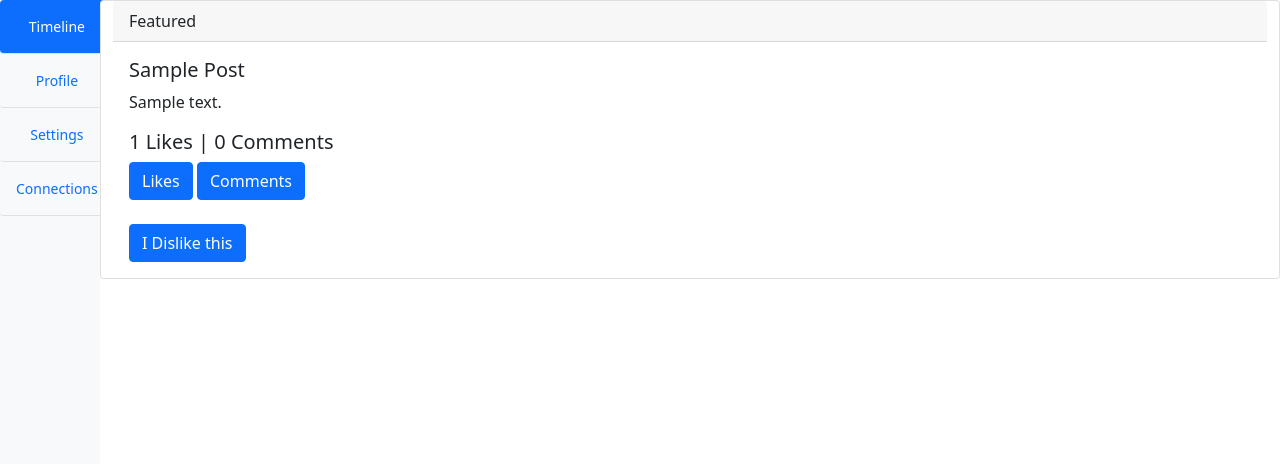
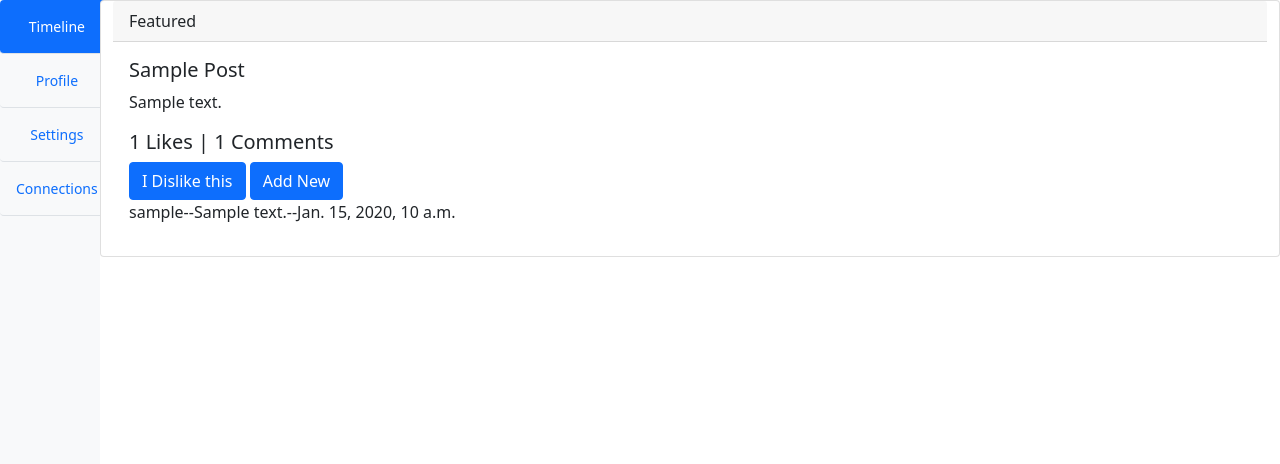
Before and after one commit to vipinkumar71/socially, a Django app: page / in a window 1280 px wide. Shown: the top 464 px of the page. Run offline with Django 4.2, Linux system fonts and the light colour scheme; a user stored in the database is signed in; tables that the repository leaves empty hold one stand-in row (values such as "Sample post"); some libraries are stand-ins or nearby versions.

Commit message:
added comment and like buttons

```diff
--- a/templates/base.html
+++ b/templates/base.html
@@ -59,6 +59,7 @@
     // Handling likes
     $(".like").click(function () {
         let postId = $(this).attr('data');
+        alert(postId);
         let el = $(this);
         let url = `/like-post/${postId}/`
         $.ajax({
--- a/templates/components/card.html
+++ b/templates/components/card.html
@@ -5,17 +5,18 @@
   <div class="card-body">
     <h5 class="card-title">{{ post.title | title }}</h5>
     <p class="card-text">{{ post.content }}</p>
-     <h5>{{ post.like_set.count }} Likes | 0 Comments</h5>
-    <!----Likes--->
-    <butoon href="#" class="btn btn-primary like" data=" {{post.id}}">Likes</butoon>
-        <!-- comments -->
-    <butoon href="#" class="btn btn-primary Comments" data="{{post.id}}">Comments</butoon><br><br>
 
-
-    {% if post.id in likes %}
+     <h5>{{ post.post_likes.count }} Likes | {{post.post_comments.count}} Comments</h5>
+      {% if post.id in likes %}
     <button href="#" class="btn btn-primary like" data="{{ post.id }}"> I Dislike this</button>
       {% else %}
     <button href="#" class="btn btn-primary like" data="{{ post.id }}"> I Like This</button>
       {% endif %}
+      <!-- comments -->
+<button href="#" class="btn btn-primary comments" data="{{ Comment.id }}"> Add New</button>
+      {% for comment in post.post_comments.all %}
+      <p>{{comment.commented_by }}--{{comment.content}}--{{comment.published_on}}</p>
+      {% endfor %}
+
   </div>
 </div>
--- a/templates/index.html
+++ b/templates/index.html
@@ -8,5 +8,6 @@
         {% endfor %}
     </div>
 
-
+<!-- JavaScript Bundle with Popper -->
+<script src="https://cdn.jsdelivr.net/npm/bootstrap@5.1.3/dist/js/bootstrap.bundle.min.js" integrity="sha384-ka7Sk0Gln4gmtz2MlQnikT1wXgYsOg+OMhuP+IlRH9sENBO0LRn5q+8nbTov4+1p" crossorigin="anonymous"></script>
 {% endblock %}
--- a/templates/login.html
+++ b/templates/login.html
@@ -25,7 +25,7 @@
 
                 </div>
                 <button class="btn btn-lg btn-primary btn-block" type="submit">Sign in</button>
-                <p class="mt-5 mb-3 text-muted">© 2017-2018</p>
+                <p class="mt-5 mb-3 text-muted">© 2021-2022</p>
             </form>
         </div>
         <div class="col-md-4">
--- a/timeline/admin.py
+++ b/timeline/admin.py
@@ -1,6 +1,7 @@
 from django.contrib import admin
 
 # Register your models here.
-from timeline.models import Post
+from timeline.models import Post, Comment
 
 admin.site.register(Post)
+admin.site.register(Comment)
--- a/timeline/models.py
+++ b/timeline/models.py
@@ -20,7 +20,7 @@ class Post(models.Model):
 class Like(models.Model):
     """Keeps likes of the post"""
     liked_by = models.ForeignKey(User, on_delete=models.CASCADE)
-    post = models.ForeignKey(Post, on_delete=models.CASCADE)
+    post = models.ForeignKey(Post, on_delete=models.CASCADE, related_name='post_likes')
 
     def __str__(self):
         return self.post.title
@@ -33,7 +33,8 @@ class Comment(models.Model):
     """Keeps comments of the post"""
     content = models.TextField()
     commented_by = models.ForeignKey(User, on_delete=models.CASCADE)
-    post = models.ForeignKey(Post, on_delete=models.CASCADE)
+    post = models.ForeignKey(Post, on_delete=models.CASCADE, related_name="post_comments")
+    published_on = models.DateTimeField(auto_now_add=True, blank=True, null=True)
 
     def __str__(self):
         return self.content
--- a/timeline/views.py
+++ b/timeline/views.py
@@ -1,8 +1,7 @@
 from django.contrib.auth import authenticate, login, logout
 from django.contrib.auth.decorators import login_required
 from django.http import HttpResponseRedirect, JsonResponse
-from django.shortcuts import render
-
+from django.shortcuts import render, get_object_or_404
 from timeline.models import Post, Like
 
 
@@ -29,6 +28,7 @@ def index(request):
         "likes": [like.post_id for like in Like.objects.filter(liked_by__id=request.user.id)]
     })
 
+
 @login_required
 def like_post(request, post_id):
     if Like.objects.filter(post_id=post_id, liked_by_id=request.user.id).exists():
```
Also changed, not shown: timeline/urls.py (+4 -4 lines), timeline/migrations/0003_alter_comment_post_alter_like_post.py (added), timeline/migrations/0004_comment_published_on.py (added).
